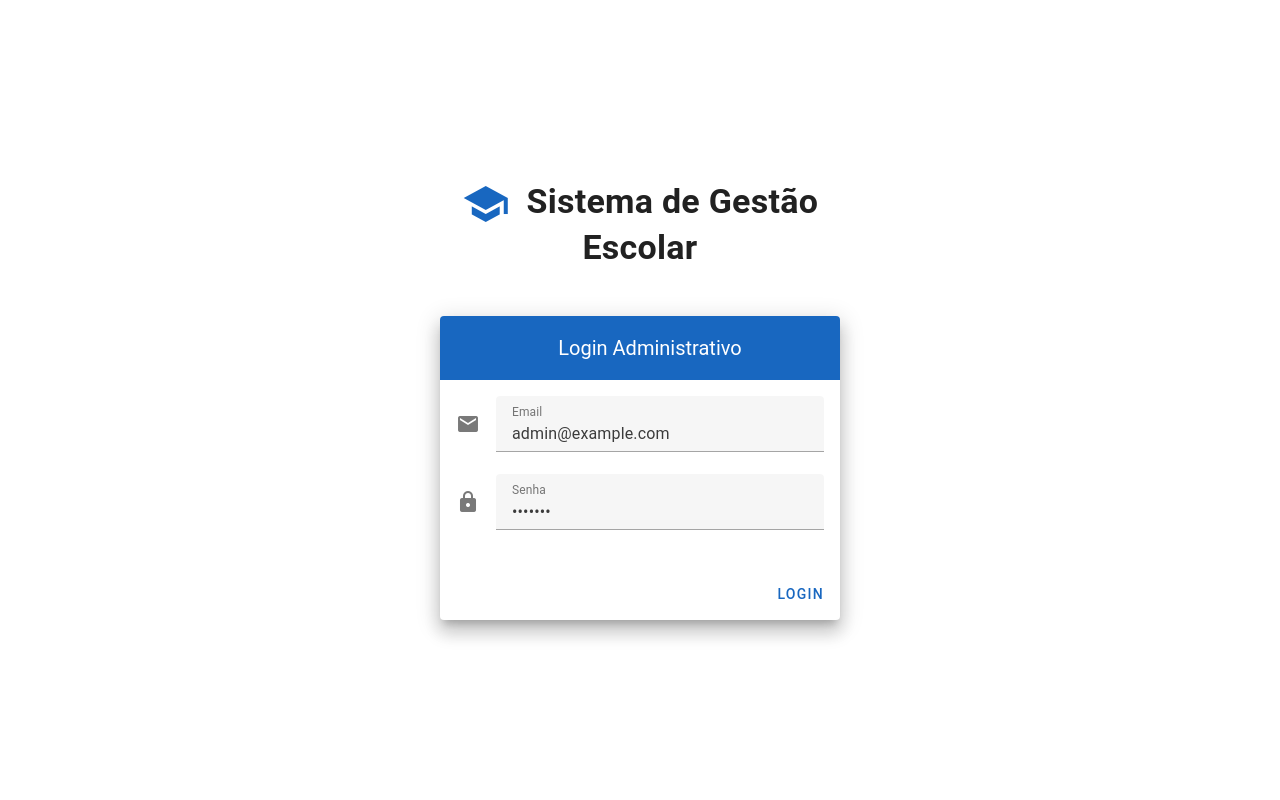
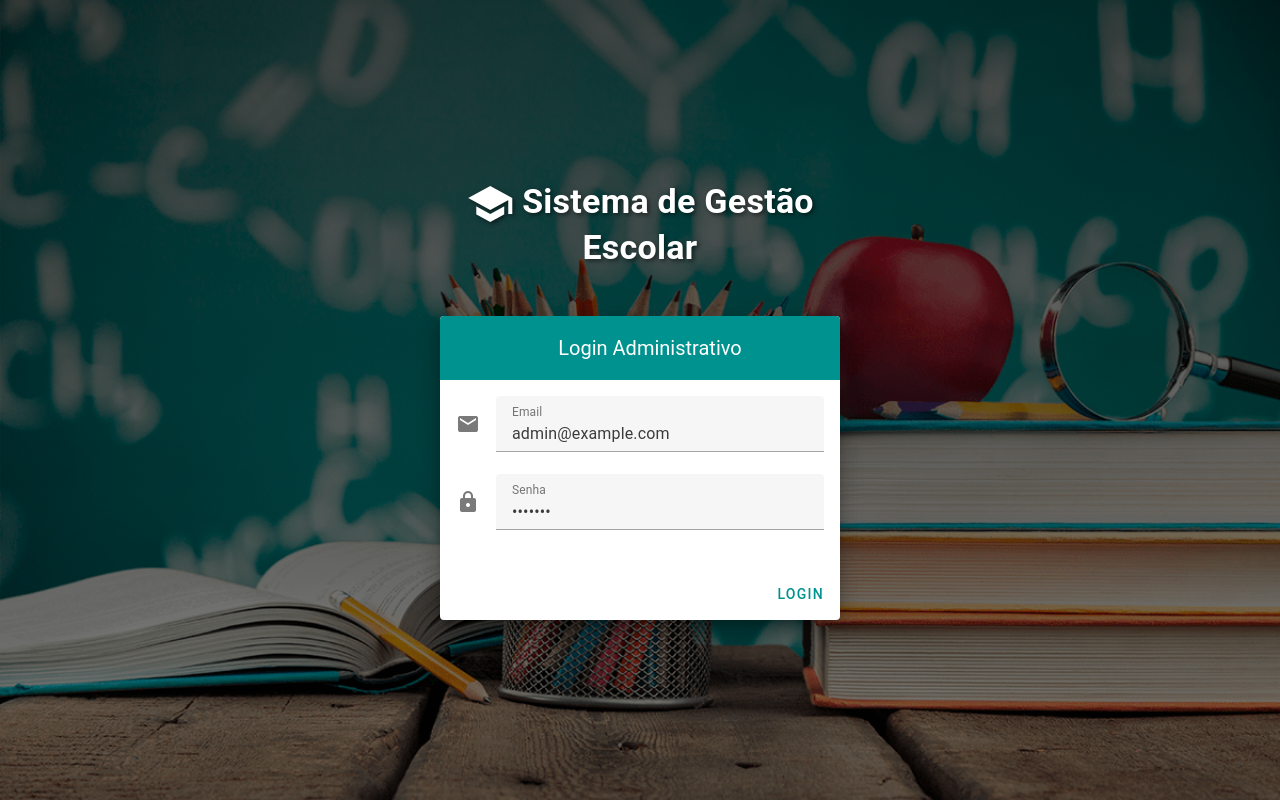
Before and after one commit to emersonSantos98/student-management-frontend, a Vue app: page /login in a window 1280 px wide. Built offline with nearby package versions, Linux system fonts and the light colour scheme; no server answers.

Commit message:
feat: alterar a cor primária para #00928e em vários componentes e adicionar estilo ao LoginView

```diff
--- a/src/components/AppHeader.vue
+++ b/src/components/AppHeader.vue
@@ -1,5 +1,5 @@
 <template>
-  <v-app-bar color="primary">
+  <v-app-bar color="#00928e">
     <v-app-bar-title>Sistema de Gerenciamento de Alunos</v-app-bar-title>
     <v-spacer></v-spacer>
     <v-btn v-if="isAuthenticated" icon @click="logout">
--- a/src/components/AppNavigation.vue
+++ b/src/components/AppNavigation.vue
@@ -1,5 +1,5 @@
 <template>
-  <v-navigation-drawer color="primary" v-model="drawer" :rail="rail" permanent>
+  <v-navigation-drawer color="#00928e" v-model="drawer" :rail="rail" permanent>
     <div class="pa-2">
       <v-btn
         variant="text"
--- a/src/views/auth/LoginView.vue.vue
+++ b/src/views/auth/LoginView.vue.vue
@@ -1,19 +1,16 @@
 <template>
+<div class="login-wrapper">
   <v-container class="fill-height" fluid>
     <v-row align="center" justify="center">
       <v-col cols="12" sm="8" md="4" class="text-center" >
-        <h1 class="text-h4 font-weight-bold mb-12 primary--text">
-          <v-icon
-            class="mr-2"
-            size="48"
-            color="primary"
-          >
-            mdi-school
-          </v-icon>
-          Sistema de Gestão Escolar
-        </h1>
+       <h1 class="text-h4  font-weight-bold mb-12 white--text">
+            <v-icon class="mr-2" size="48" color="white">
+              mdi-school
+            </v-icon>
+          <span class="text-white">Sistema de Gestão Escolar</span>
+          </h1>
         <v-card class="elevation-12">
-          <v-toolbar color="primary" dark flat>
+          <v-toolbar color="#00928e" dark flat>
             <v-toolbar-title> Login Administrativo</v-toolbar-title>
           </v-toolbar>
           <v-card-text>
@@ -40,7 +37,7 @@
           <v-card-actions>
             <v-spacer></v-spacer>
             <v-btn
-              color="primary"
+              color="#00928e"
               @click="login"
               :loading="loading"
             >
@@ -67,6 +64,7 @@
       </template>
     </v-snackbar>
   </v-container>
+   </div>
 </template>
 
 <script setup lang="ts">
@@ -121,3 +119,21 @@ const login = async () => {
   }
 }
 </script>
+
+<style scoped>
+.login-wrapper {
+  background-image: linear-gradient(
+    rgba(0, 0, 0, 0.7),
+    rgba(0, 0, 0, 0.5)
+  ), url('@/assets/fundo.png');
+  background-size: cover;
+  background-position: center;
+  background-repeat: no-repeat;
+  min-height: 100vh;
+  width: 100%;
+}
+
+.white--text {
+  text-shadow: 2px 2px 4px rgba(0, 0, 0, 0.5);
+}
+</style>
--- a/src/views/course-groups/CourseGroupsView.vue
+++ b/src/views/course-groups/CourseGroupsView.vue
@@ -4,7 +4,7 @@
       <v-col cols="12" class="d-flex justify-space-between align-center">
         <h1>Consulta de Turmas</h1>
         <v-btn
-          color="primary"
+          color="#00928e"
           prepend-icon="mdi-plus"
           @click="openModal()"
         >
@@ -73,7 +73,7 @@
           <v-btn
             icon
             variant="text"
-            color="primary"
+            color="#00928e"
             @click="openModal(item)"
           >
             <v-icon>mdi-pencil</v-icon>
--- a/src/views/student/StudentListView.vue
+++ b/src/views/student/StudentListView.vue
@@ -4,7 +4,7 @@
       <v-col cols="12" class="d-flex justify-space-between align-center">
         <h1>Consulta de Estudantes</h1>
         <v-btn
-          color="primary"
+          color="#00928e"
           prepend-icon="mdi-plus"
           @click="openModal()"
         >
@@ -76,7 +76,7 @@
           <v-btn
             icon
             variant="text"
-            color="primary"
+            color="#00928e"
             @click="openModal(item)"
           >
             <v-icon>mdi-pencil</v-icon>
```
Also changed, not shown: src/assets/fundo.png (added).
